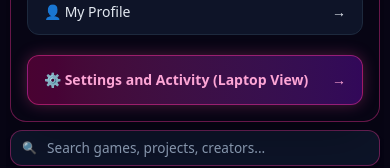
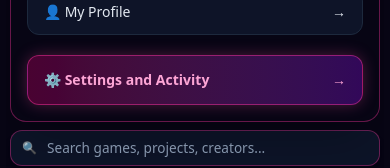
Before and after one commit to Patil-IndiePulse/IndiePulse, a Next.js app: page / in a window 390 px wide. Both pictures are taken after a click on the button "Toggle Menu". Shown: the part 361-529 px from the top of the page. Built offline with nearby package versions, Linux system fonts and the light colour scheme.

Commit message:
fix mobile hamburger menu to route directly to the laptop-style settings menu page

```diff
--- a/app/page.tsx
+++ b/app/page.tsx
@@ -117,7 +117,7 @@ export default function Home() {
 
             {/* Direct Link to Full Laptop-Style Settings & Activity Page */}
             <a href="/menu" onClick={() => setIsMenuOpen(false)} className="mt-2 px-4 py-3.5 bg-gradient-to-r from-pink-600/30 to-purple-600/30 hover:from-pink-600/50 hover:to-purple-600/50 border border-pink-500/50 rounded-xl text-sm font-bold text-pink-300 transition-colors flex items-center justify-between shadow-[0_0_15px_rgba(236,72,153,0.3)]">
-              <span>⚙️ Settings and Activity (Laptop View)</span> <span>→</span>
+              <span>⚙️ Settings and Activity </span> <span>→</span>
             </a>
           </div>
         )}
```
